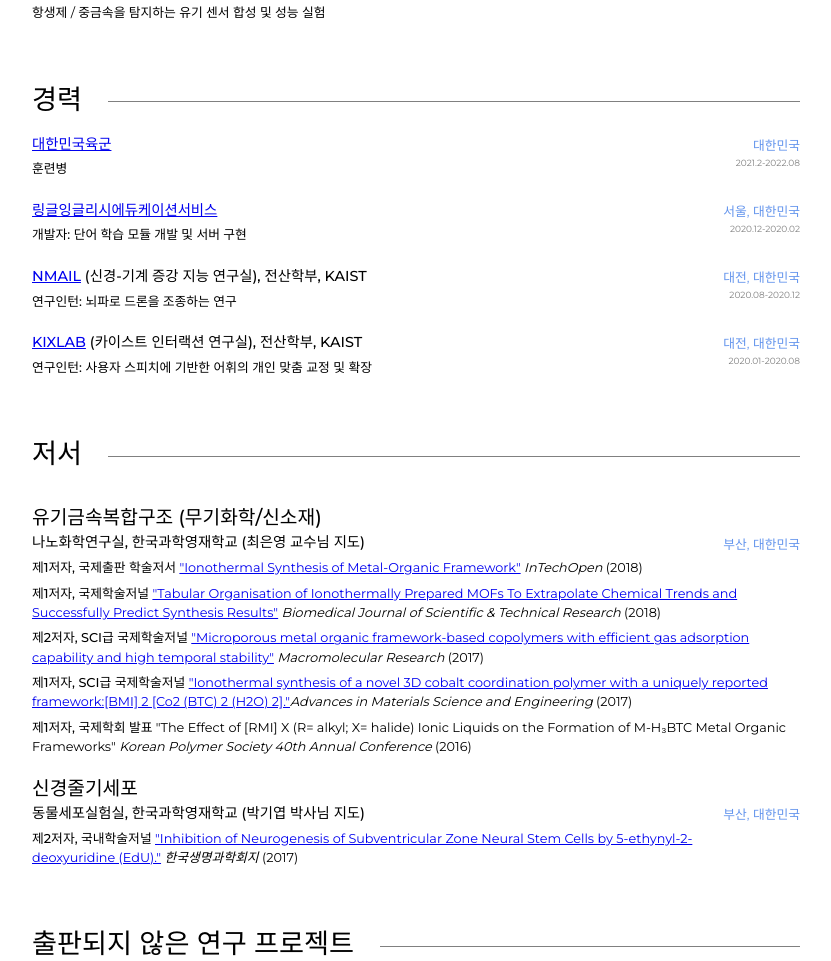
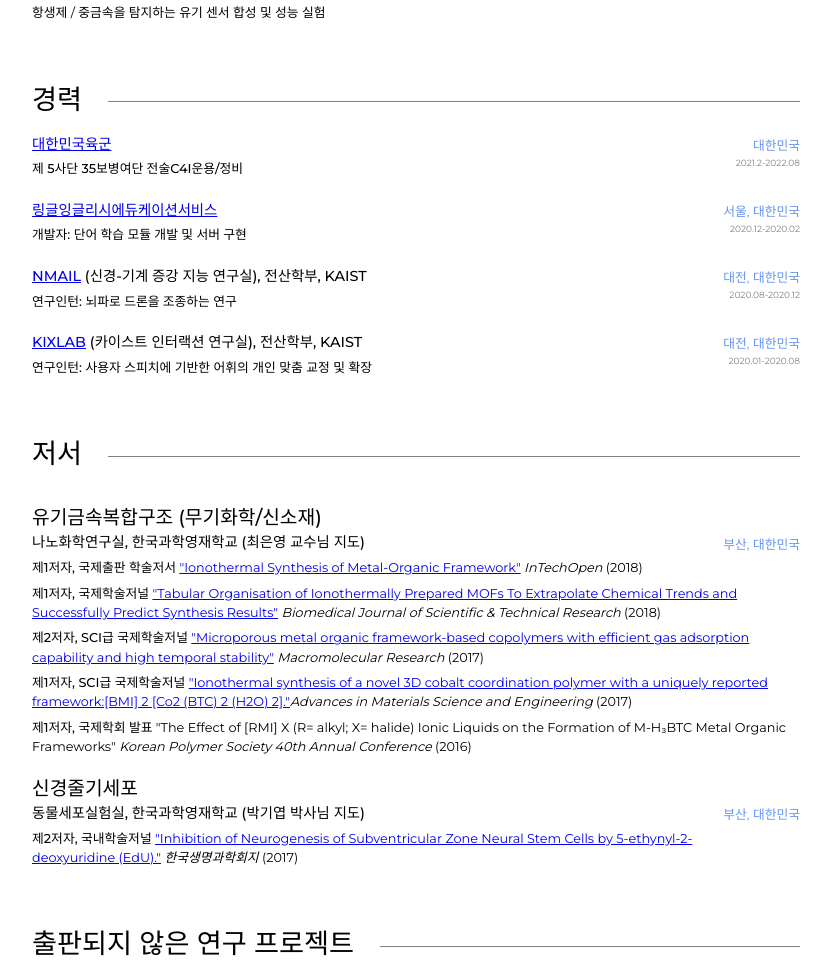
Before and after one commit to HyunchangOh/resume, a plain HTML site: page korean.html in a window 1280 px wide. Shown: the part 861-1822 px from the top of the page, without its empty margins (224-1055 px from the left). Drawn offline with nearby package versions, Linux system fonts and the light colour scheme.

Commit message:
update military after zadaebechi

```diff
--- a/korean.html
+++ b/korean.html
@@ -111,7 +111,7 @@
                 대한민국
                 <div class="floatsub">2021.2-2022.08</div>
             </div>
-            <div class="dot"><span class="bold">훈련병 </span></div>
+            <div class="dot"><span class="bold">제 5사단 35보병여단 전술C4I운용/정비 </span></div>
             <br>
 
             <div class="sub"><a href="https://www.ringleplus.com/">링글잉글리시에듀케이션서비스</a> </div>
```
